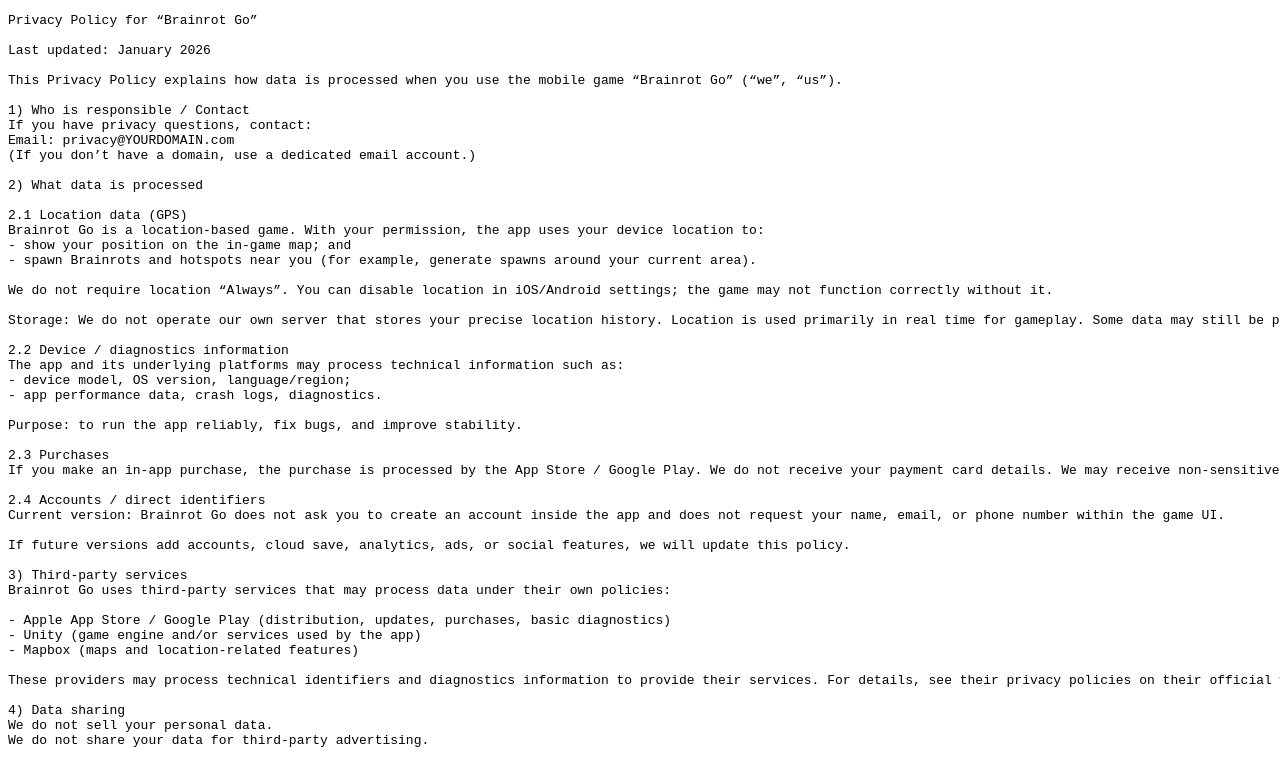
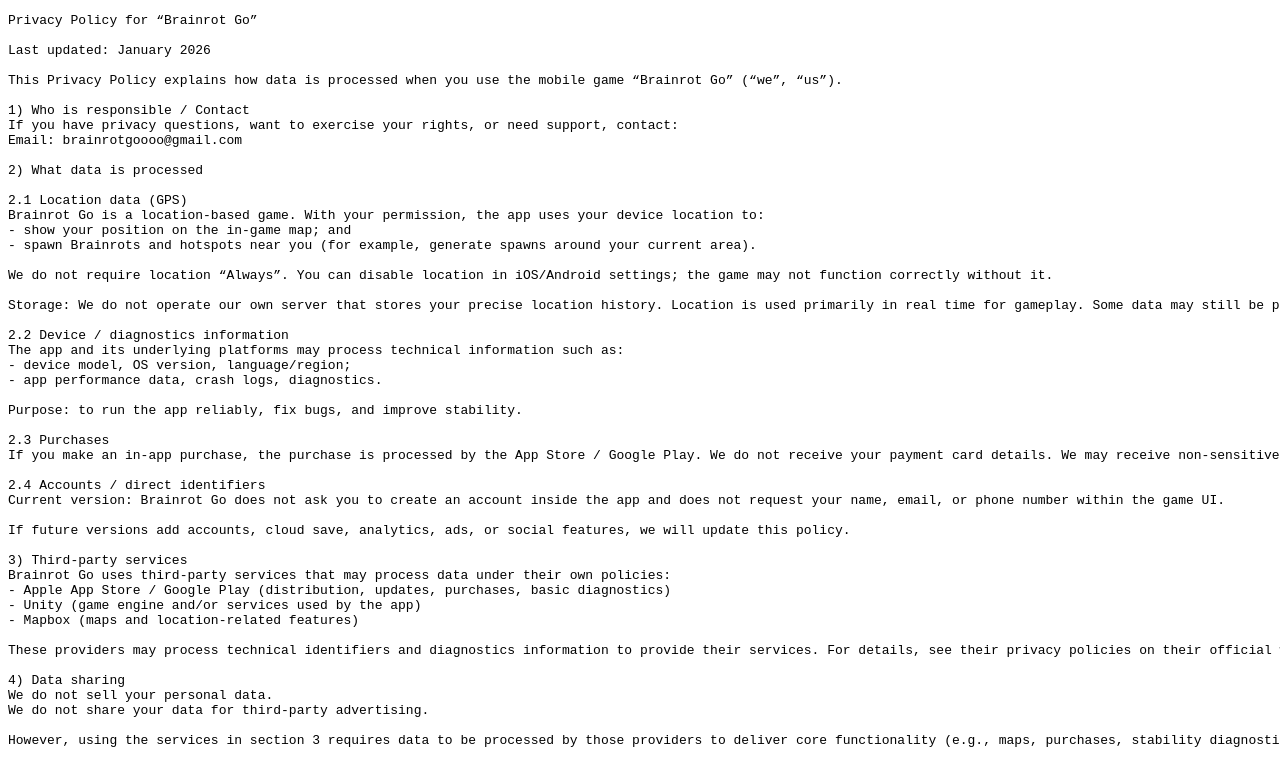
Before and after one commit to brainrotgoooo-png/brainrotgo-privacy, a plain HTML site: page index.html in a window 1280 px wide. Shown: the top 763 px of the page. Drawn offline with Linux system fonts and the light colour scheme.

Commit message:
Update index.html

```diff
--- a/index.html
+++ b/index.html
@@ -14,9 +14,8 @@
 This Privacy Policy explains how data is processed when you use the mobile game “Brainrot Go” (“we”, “us”).
 
 1) Who is responsible / Contact
-If you have privacy questions, contact:
-Email: privacy@YOURDOMAIN.com
-(If you don’t have a domain, use a dedicated email account.)
+If you have privacy questions, want to exercise your rights, or need support, contact:
+Email: brainrotgoooo@gmail.com
 
 2) What data is processed
 
@@ -46,7 +45,6 @@
 
 3) Third-party services
 Brainrot Go uses third-party services that may process data under their own policies:
-
 - Apple App Store / Google Play (distribution, updates, purchases, basic diagnostics)
 - Unity (game engine and/or services used by the app)
 - Mapbox (maps and location-related features)
```
